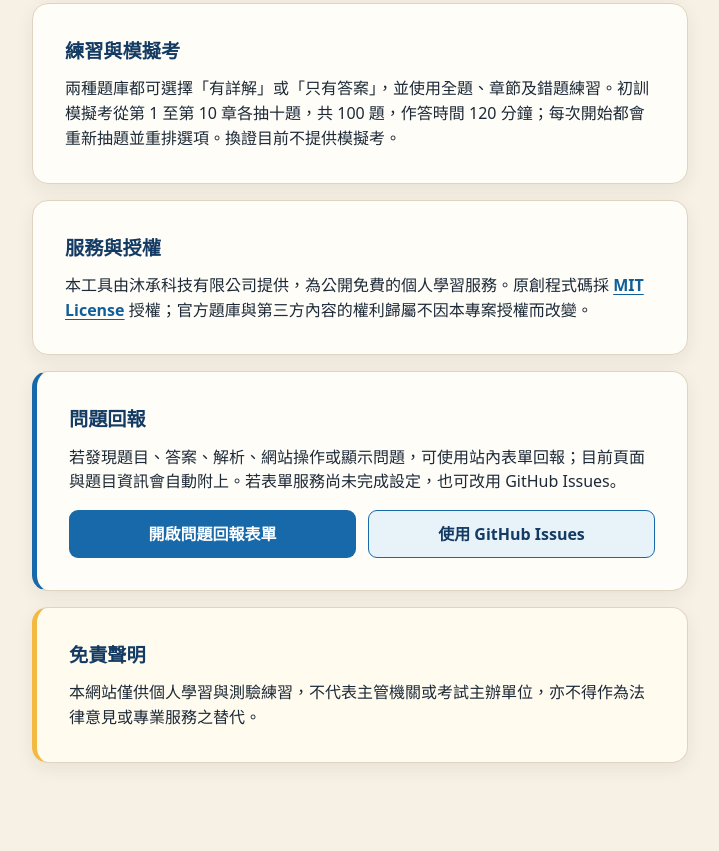
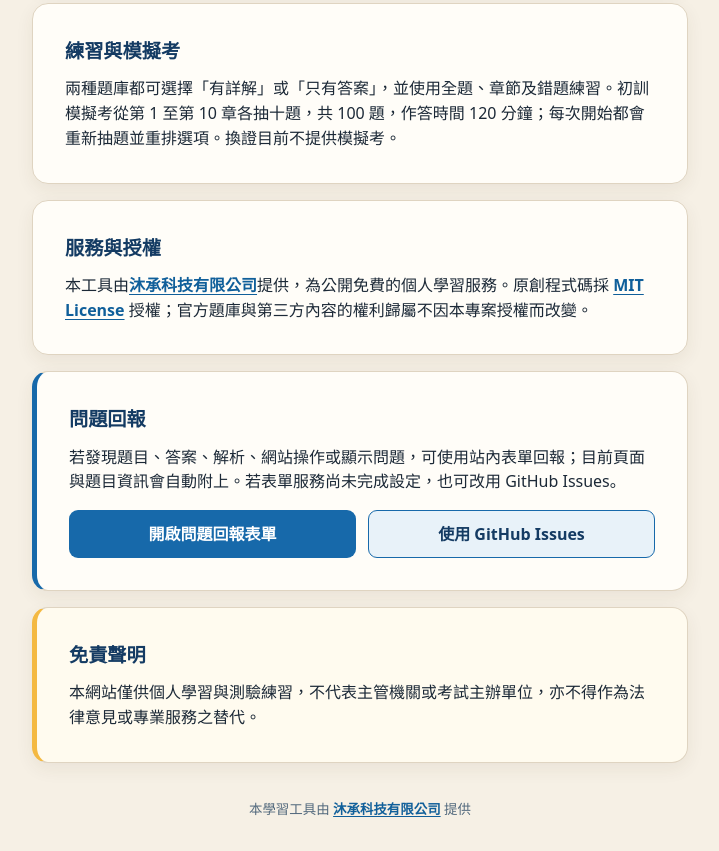
Before and after one commit to ClaudeLin/rent-manager, an Astro site: page /about in a window 1280 px wide. Shown: the part 691-1542 px from the top of the page, without its empty margins (280-999 px from the left). Before the commit the page ends 1486 px from the top, so only its background shows below. Built offline with nearby package versions, Linux system fonts and the light colour scheme; Astro itself is replaced by a stand-in of ours; no server answers.

Commit message:
feat(site): add Mucheng attribution footer

```diff
--- a/src/components/ExamPage.astro
+++ b/src/components/ExamPage.astro
@@ -2,6 +2,7 @@
 import '../styles/app.css'
 import OfflineNotice from './OfflineNotice.astro'
 import ReportDialog from './ReportDialog.astro'
+import SiteFooter from './SiteFooter.astro'
 import { getExamProfile, routesForProfile } from '../lib/exam-profiles'
 const { track, view = 'practice' } = Astro.props
 const profile = getExamProfile(track)
@@ -9,4 +10,4 @@ const routes = routesForProfile(profile)
 const canonicalPath = ({ practice: routes.practice, chapter: routes.chapter, mock: routes.mock, wrong: routes.wrong } as Record<string, string>)[view] ?? routes.practice
 const canonical = new URL(canonicalPath, Astro.site)
 ---
-<!doctype html><html lang="zh-Hant-TW"><head><meta charset="UTF-8" /><meta name="viewport" content="width=device-width, initial-scale=1" /><meta name="theme-color" content={profile.theme.color} /><link rel="icon" type="image/svg+xml" href="/favicon.svg" /><link rel="canonical" href={canonical} /><link rel="manifest" href={profile.theme.manifestPath} /><title>租賃住宅管理人員題庫</title></head><body data-track={track}><main id="app" data-track={track} data-view={view} aria-live="polite"></main><ReportDialog /><OfflineNotice /><script>import { bootstrapExamPage } from '../lib/bootstrap'; const root = document.querySelector<HTMLElement>('#app')!; void bootstrapExamPage(root, root.dataset.track as 'init' | 'renew', root.dataset.view as 'practice' | 'chapter' | 'mock' | 'wrong')</script></body></html>
+<!doctype html><html lang="zh-Hant-TW"><head><meta charset="UTF-8" /><meta name="viewport" content="width=device-width, initial-scale=1" /><meta name="theme-color" content={profile.theme.color} /><link rel="icon" type="image/svg+xml" href="/favicon.svg" /><link rel="canonical" href={canonical} /><link rel="manifest" href={profile.theme.manifestPath} /><title>租賃住宅管理人員題庫</title></head><body data-track={track}><main id="app" data-track={track} data-view={view} aria-live="polite"></main><SiteFooter /><ReportDialog /><OfflineNotice /><script>import { bootstrapExamPage } from '../lib/bootstrap'; const root = document.querySelector<HTMLElement>('#app')!; void bootstrapExamPage(root, root.dataset.track as 'init' | 'renew', root.dataset.view as 'practice' | 'chapter' | 'mock' | 'wrong')</script></body></html>
--- a/src/components/ProfileAbout.astro
+++ b/src/components/ProfileAbout.astro
@@ -2,6 +2,7 @@
 import '../styles/app.css'
 import OfflineNotice from './OfflineNotice.astro'
 import ReportDialog from './ReportDialog.astro'
+import SiteFooter from './SiteFooter.astro'
 import { examProfiles } from '../lib/exam-profiles'
 import { renderSharedHeader } from '../lib/navigation'
 const canonical = new URL('/about/', Astro.site)
@@ -45,7 +46,7 @@ const canonical = new URL('/about/', Astro.site)
 
       <section class="card">
         <h2>服務與授權</h2>
-        <p>本工具由沐承科技有限公司提供，為公開免費的個人學習服務。原創程式碼採 <a href="https://github.com/MuChengTechnology/rent-manager/blob/main/LICENSE">MIT License</a> 授權；官方題庫與第三方內容的權利歸屬不因本專案授權而改變。</p>
+        <p>本工具由<a href="https://muchengtech.com">沐承科技有限公司</a>提供，為公開免費的個人學習服務。原創程式碼採 <a href="https://github.com/MuChengTechnology/rent-manager/blob/main/LICENSE">MIT License</a> 授權；官方題庫與第三方內容的權利歸屬不因本專案授權而改變。</p>
       </section>
 
       <section class="card report-card">
@@ -62,6 +63,7 @@ const canonical = new URL('/about/', Astro.site)
         <p>本網站僅供個人學習與測驗練習，不代表主管機關或考試主辦單位，亦不得作為法律意見或專業服務之替代。</p>
       </section>
     </main>
+    <SiteFooter />
     <ReportDialog />
     <OfflineNotice />
     <script>
--- /dev/null
+++ b/src/components/SiteFooter.astro
@@ -0,0 +1,3 @@
+<footer class="site-footer">
+  <p>本學習工具由 <a href="https://muchengtech.com">沐承科技有限公司</a> 提供</p>
+</footer>
--- a/src/pages/index.astro
+++ b/src/pages/index.astro
@@ -2,6 +2,7 @@
 import '../styles/app.css'
 import OfflineNotice from '../components/OfflineNotice.astro'
 import ReportDialog from '../components/ReportDialog.astro'
+import SiteFooter from '../components/SiteFooter.astro'
 const canonical = new URL('/', Astro.site)
 ---
-<!doctype html><html lang="zh-Hant-TW"><head><meta charset="UTF-8"/><meta name="viewport" content="width=device-width, initial-scale=1"/><meta name="theme-color" content="#143b63"/><meta name="description" content="租賃住宅管理人員初訓與換證題庫的個人學習及練習工具。"/><link rel="icon" type="image/svg+xml" href="/favicon.svg"/><link rel="canonical" href={canonical}/><link rel="manifest" href="/manifest.webmanifest"/><title>租賃住宅管理人員題庫</title></head><body><main class="single-column"><section class="question-bank-choice"><p class="eyebrow">Rental Housing Manager</p><h1>選擇練習題庫</h1><p>請先選擇要準備的訓練類型。作答資料只保存在此裝置，初訓與換證紀錄互相獨立。</p><div class="question-bank-actions track-choice-actions"><a class="button track-init-button" href="/init/">初訓題庫</a><a class="button track-renew-button" href="/renew/">換證題庫</a></div><aside class="question-bank-source"><h2>使用說明</h2><p>本工具僅供學習與練習使用，題目內容請以官方最新公告為準。</p><p><a href="/about/">查看資料來源、使用說明與免責聲明</a>，或 <button type="button" class="text-button" data-report-open>回報問題</button>。</p></aside></section></main><ReportDialog /><OfflineNotice /></body></html>
+<!doctype html><html lang="zh-Hant-TW"><head><meta charset="UTF-8"/><meta name="viewport" content="width=device-width, initial-scale=1"/><meta name="theme-color" content="#143b63"/><meta name="description" content="租賃住宅管理人員初訓與換證題庫的個人學習及練習工具。"/><link rel="icon" type="image/svg+xml" href="/favicon.svg"/><link rel="canonical" href={canonical}/><link rel="manifest" href="/manifest.webmanifest"/><title>租賃住宅管理人員題庫</title></head><body><main class="single-column"><section class="question-bank-choice"><p class="eyebrow">Rental Housing Manager</p><h1>選擇練習題庫</h1><p>請先選擇要準備的訓練類型。作答資料只保存在此裝置，初訓與換證紀錄互相獨立。</p><div class="question-bank-actions track-choice-actions"><a class="button track-init-button" href="/init/">初訓題庫</a><a class="button track-renew-button" href="/renew/">換證題庫</a></div><aside class="question-bank-source"><h2>使用說明</h2><p>本工具僅供學習與練習使用，題目內容請以官方最新公告為準。</p><p><a href="/about/">查看資料來源、使用說明與免責聲明</a>，或 <button type="button" class="text-button" data-report-open>回報問題</button>。</p></aside></section></main><SiteFooter /><ReportDialog /><OfflineNotice /></body></html>
--- a/src/styles/app.css
+++ b/src/styles/app.css
@@ -150,6 +150,9 @@ dl { display: grid; grid-template-columns: 1fr auto; gap: .6rem; } dt, dd { marg
 .question-bank-source .question-bank-disclaimer { margin-top: .8rem; padding-top: .8rem; border-top: 1px solid #d8e2ea; }
 .question-bank-about { display: inline-block; margin-top: .65rem; color: var(--track-link); font-weight: 800; text-underline-offset: .16em; }
 .single-column { width: min(720px, 100%); margin: 0 auto; padding: clamp(1rem, 4vw, 2rem); }
+.site-footer { width: min(720px, 100%); margin: 0 auto; padding: .25rem 1rem 2rem; color: var(--track-muted); text-align: center; }
+.site-footer p { margin: 0; font-size: .84rem; }
+.site-footer a { color: var(--track-link); font-weight: 800; text-underline-offset: .16em; }
 .about-page { display: grid; gap: 1rem; }
 .about-page h1, .about-page h2 { color: var(--track-deep); }
 .about-page h1 { margin: .2rem 0 .7rem; }
```
Also changed, not shown: src/components/ProfileChoice.astro (+2 -1 lines), tests/e2e/navigation-followup.spec.ts (+17 -0 lines).
